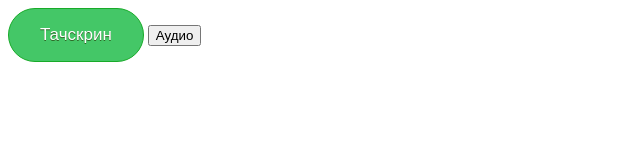
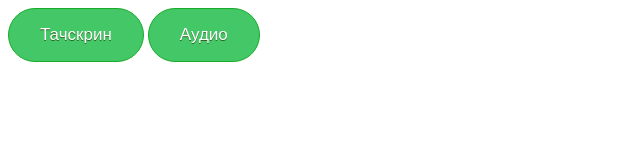
Before and after one commit to retnrernet/pet, a plain HTML site: page index.html in a window 1280 px wide. Shown: the whole page, without its empty margins (0-640 px from the left). Drawn offline with Linux system fonts and the light colour scheme.

Commit message:
Update index.html

```diff
--- a/index.html
+++ b/index.html
@@ -32,6 +32,6 @@
 </head>
 <body>
 	<a href="https://tecagile.com/touch-results/" class="myButton">Тачскрин</a>
-	<button onclick="snd.play()"> Аудио </button>
+	<button class="myButton" onclick="snd.play()"> Аудио </button>
 </body>
 </html>
```
